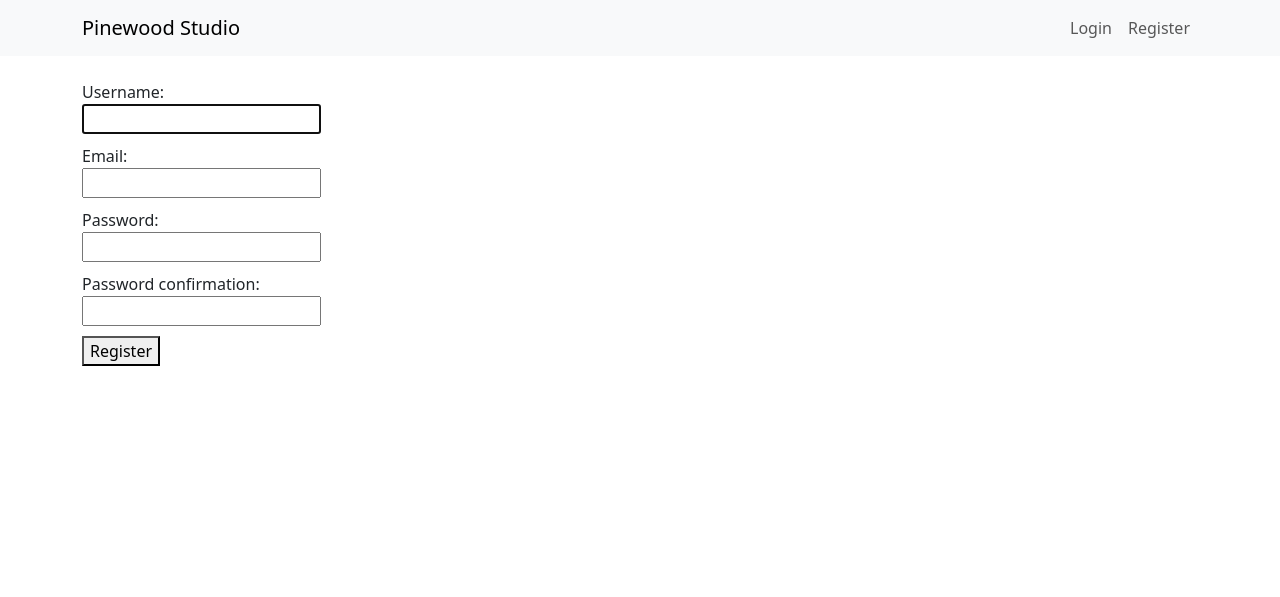
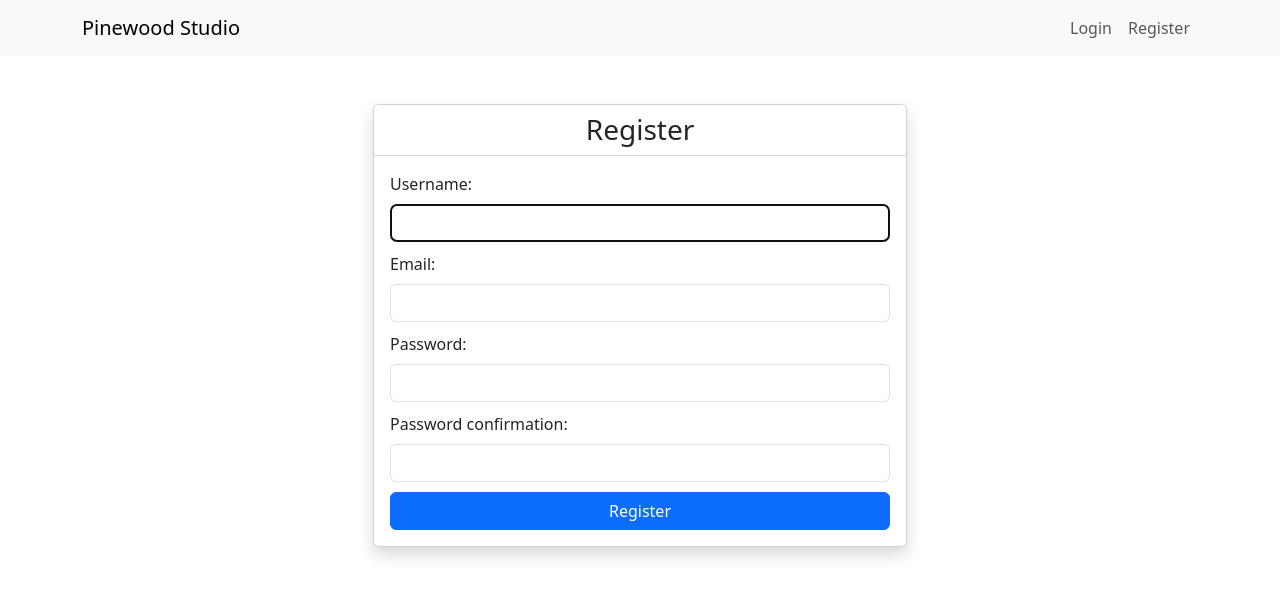
Before and after one commit to ryanbao019/Tracking-Web-Service, a Django app: page /register/ in a window 1280 px wide. Shown: the top 597 px of the page. Run offline with Django 4.2, Linux system fonts and the light colour scheme.

Commit message:
fix the register page style

```diff
--- a/loginapp/templates/base.html
+++ b/loginapp/templates/base.html
@@ -7,6 +7,28 @@
     <!-- Bootstrap CSS -->
     <link href="https://cdn.jsdelivr.net/npm/bootstrap@5.3.0/dist/css/bootstrap.min.css" rel="stylesheet">
     {% block extra_css %}{% endblock %}
+    <style>
+        .register-body input {
+            display: block;
+            width: 100%;
+            padding: .375rem .75rem;
+            font-size: 1rem;
+            font-weight: 400;
+            line-height: 1.5;
+            color: var(--bs-body-color);
+            background-color: var(--bs-body-bg);
+            background-clip: padding-box;
+            border: var(--bs-border-width) solid var(--bs-border-color);
+            -webkit-appearance: none;
+            -moz-appearance: none;
+            appearance: none;
+            border-radius: var(--bs-border-radius);
+            transition: border-color .15s ease-in-out, box-shadow .15s ease-in-out;
+        }
+        .register-body label {
+            margin-bottom: .5rem;
+        }
+    </style>
 </head>
 <body>
     <nav class="navbar navbar-expand-lg navbar-light bg-light">
--- a/loginapp/templates/register.html
+++ b/loginapp/templates/register.html
@@ -21,6 +21,14 @@
     </div>
 {% endif %}
 
+<div class="container mt-5">
+    <div class="row justify-content-center">
+        <div class="col-md-6">
+            <div class="card shadow">
+                <div class="card-header bg-white">
+                    <h3 class="text-center mb-0">Register</h3>
+                </div>
+                <div class="card-body register-body">
                     <form method="post" style="text-align: left;">
                         {% csrf_token %}
 
@@ -43,7 +51,13 @@
                             {{ form.password2.label_tag }}<br>
                             {{ form.password2 }}
                         </div>
-
-    <button type="submit">Register</button>
+                        <div class="d-grid">
+                            <button type="submit" class="btn btn-primary">Register</button>
+                        </div>
                     </form>
+                </div>
+            </div>
+        </div>
+    </div>
+</div>
 {% endblock %}
```
Lines whose indentation alone changed are shown as unchanged.
